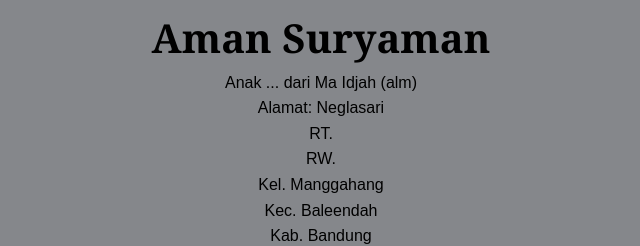
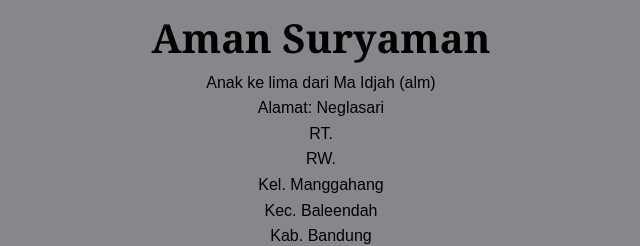
Before and after one commit to sahuap28-arch/sumarna, a plain HTML site: page anak/aman.html in a window 1280 px wide. Shown: the part 120-366 px from the top of the page, 319-959 px from the left. Drawn offline with Linux system fonts and the light colour scheme.

Commit message:
Update aman.html

```diff
--- a/anak/aman.html
+++ b/anak/aman.html
@@ -24,7 +24,7 @@
     <section class="profile-header" id="hero">
         <div class="container">
             <h1>Aman Suryaman</h1>
-            <p class="subtitle">Anak ... dari Ma Idjah (alm)</p>
+            <p class="subtitle">Anak ke lima dari Ma Idjah (alm)</p>
             <p>Alamat: Neglasari<br>RT.<br>RW.
                 <br>Kel. Manggahang<br>Kec. Baleendah<br>Kab. Bandung
                 <br>Jawa Barat, Indonesia
@@ -148,4 +148,5 @@
     <script src="script.js"></script>
 </body>
 
+
 </html>
```
